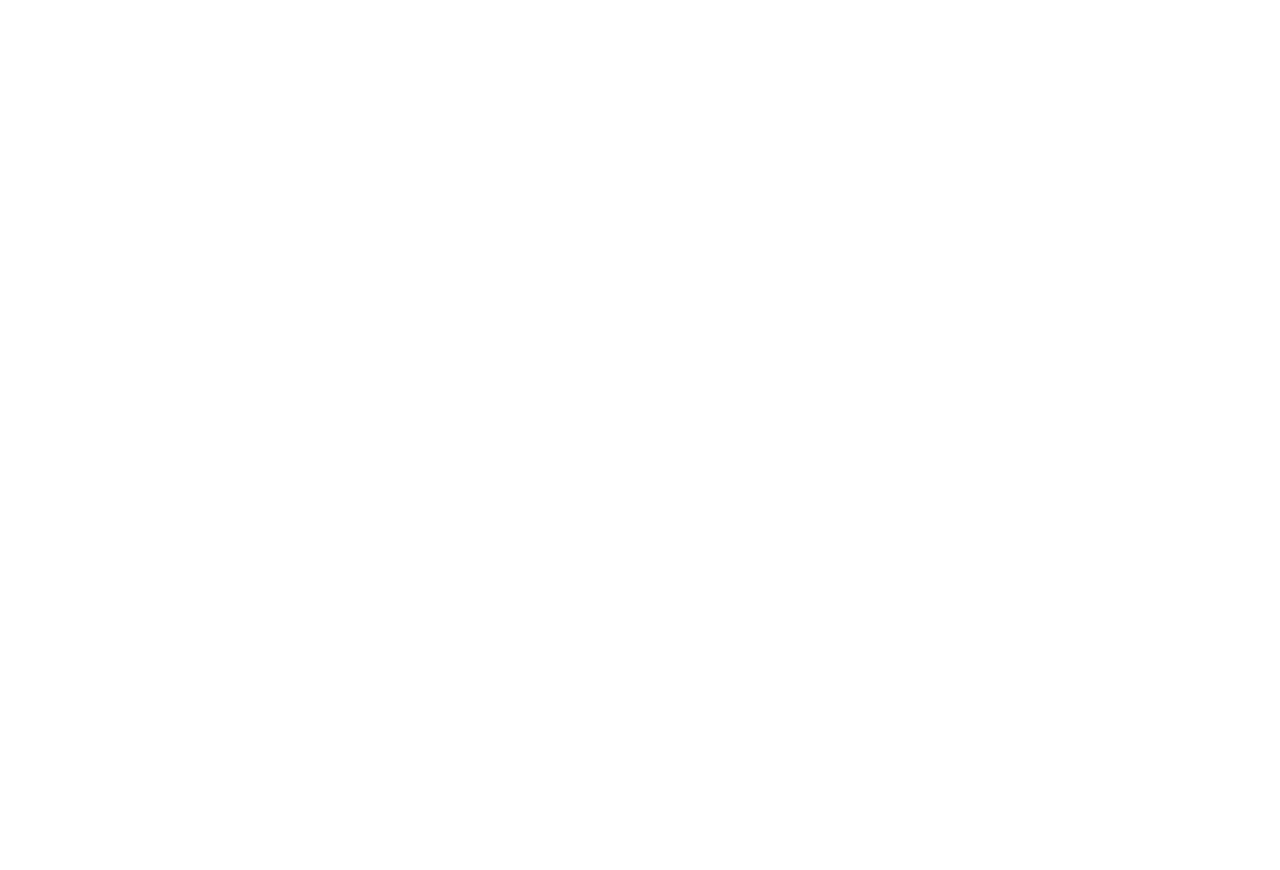
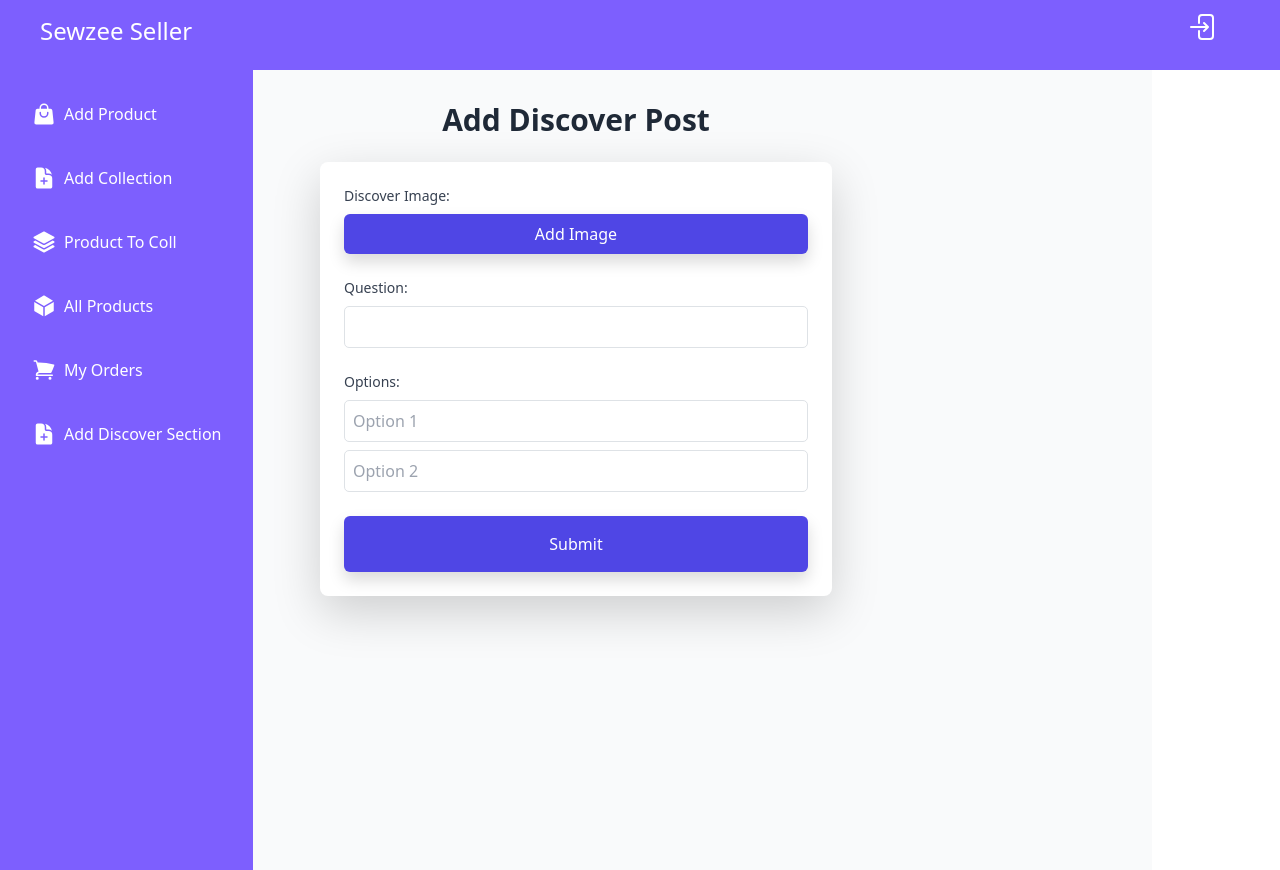
Before and after one commit to ragOP/zayy-seller, a React (Create React App) app: page /dashboard/discover in a window 1280 px wide. Before the commit this address had no page. Before the commit the page ends 800 px from the top, so only its background shows below. Built offline with nearby package versions, Linux system fonts and the light colour scheme; sample sign-in values are in the browser's storage.

Commit message:
API url change

```diff
--- a/public/index.html
+++ b/public/index.html
@@ -24,7 +24,7 @@
       work correctly both with client-side routing and a non-root public URL.
       Learn how to configure a non-root public URL by running `npm run build`.
     -->
-    <title>React App</title>
+    <title>Sewzee | Seller</title>
   </head>
   <body>
     <noscript>You need to enable JavaScript to run this app.</noscript>
--- a/src/App.js
+++ b/src/App.js
@@ -12,6 +12,7 @@
 import MyOrderDetail from "./pages/MyOrderDetails";
 import ProtectedRoute from "./Routes/ProtectedRoute";
 import DashboardPage from "./pages/Dashboard/DashboardPage";
+import AddDiscoverPost from "./pages/AddDiscoverPost";
 
 function App() {
   return (
@@ -19,14 +20,17 @@
         <Routes>
           <Route path="/" element={<ProtectedRoute element={<LoginPage />} screen="login"/>} />
           <Route path="/register" element={<RegisterPage/>}/>
+          <Route path="/dashboard" element={<DashboardPage/>}/>
+
           {/* <Route path="/register" element={<ProtectedRoute element={<RegisterPage />} />} /> */}
-          <Route path="/dashboard" element={<ProtectedRoute element={<DashboardPage/>} />} />
+          {/* <Route path="/dashboard" element={<ProtectedRoute element={<DashboardPage/>} />} /> */}
           <Route path="/dashboard/customers" element={<ProtectedRoute element={<AddProduct />} />} />
           <Route path="/dashboard/collection" element={<ProtectedRoute element={<AddCollection />} />} />
           <Route path="/dashboard/prodtocoll" element={<ProtectedRoute element={<ProductToColl />} />} />
           <Route path="/dashboard/allproducts" element={<ProtectedRoute element={<AllProducts />} />} />
           <Route path="/dashboard/myorders" element={<ProtectedRoute element={<MyOrders />} />} />
           <Route path="/myorders/order-detail" element={<ProtectedRoute element={<MyOrderDetail />} />} />
+          <Route path="/dashboard/discover" element={<ProtectedRoute element={<AddDiscoverPost />} />} />
         </Routes>
       </Router>
   );
--- a/src/components/Sidebar.jsx
+++ b/src/components/Sidebar.jsx
@@ -5,7 +5,9 @@
 function Sidebar() {
   return (
     <div className="bg-[#7D5FFE] text-white w-46 p-4 flex flex-col h-screen fixed" >
-      <Link to="/dashboard/customers" className="text-white no-underline mb-4 flex items-center hover:bg-[#6a4edb] p-2 rounded">
+      <Link to="/dashboard/customers"
+       className="text-white no-underline mb-4 flex items-center hover:bg-[#6a4edb] p-2 rounded"
+       >
         <ShoppingBagIcon className="h-6 w-6 mr-2" /> Add Product
       </Link>
       <Link to="/dashboard/collection" className="text-white no-underline mb-4 flex items-center hover:bg-[#6a4edb] p-2 rounded">
@@ -20,6 +22,9 @@
       <Link to="/dashboard/myorders" className="text-white no-underline mb-4 flex items-center hover:bg-[#6a4edb] p-2 rounded">
         <ShoppingCartIcon className="h-6 w-6 mr-2" /> My Orders
       </Link>
+      <Link to="/dashboard/discover" className="text-white no-underline mb-4 flex items-center hover:bg-[#6a4edb] p-2 rounded">
+      <DocumentPlusIcon className="h-6 w-6 mr-2" />Add Discover Section
+      </Link>
     </div>
   );
 }
--- a/src/pages/AddCollection.jsx
+++ b/src/pages/AddCollection.jsx
@@ -65,7 +65,7 @@
       });
 
       const response = await fetch(
-        "https://zayy-backend.onrender.com/api/seller/collection",
+        "https://zayy-backend-iz7q.onrender.com/api/seller/collection",
         {
           method: "POST",
           headers: {
@@ -107,7 +107,7 @@
         <Sidebar />
         <div
           className="p-8 flex items-center  flex-col bg-[white]"
-          style={{ height: "100vh", width: "90%" }}
+          style={{ height: "100vh", width: "80%" }}
         >
           <h2 className="text-4xl font-bold mb-4 text-gray-900">
             Add Collection
--- /dev/null
+++ b/src/pages/AddDiscoverPost.jsx
@@ -0,0 +1,176 @@
+import React, { useRef, useState } from "react";
+import { useNavigate } from "react-router-dom";
+import { ToastContainer, toast } from "react-toastify";
+import "react-toastify/dist/ReactToastify.css";
+import Header from "../components/Header";
+import Sidebar from "../components/Sidebar";
+
+const AddDiscoverPost = () => {
+  const navigate = useNavigate();
+  const fileInputRef = useRef(null);
+  const [formData, setFormData] = useState({
+    image: null,
+    question: '',
+    options: ['', ''], // Two empty options
+  });
+
+  const handleChange = (e) => {
+    const { name, type, files, value } = e.target;
+    if (type === "file") {
+      setFormData((prevState) => ({ ...prevState, [name]: files[0] }));
+    } else {
+      setFormData((prevState) => ({ ...prevState, [name]: value }));
+    }
+  };
+
+  const handleOptionChange = (index, value) => {
+    const updatedOptions = [...formData.options];
+    updatedOptions[index] = value;
+    setFormData((prevState) => ({ ...prevState, options: updatedOptions }));
+  };
+
+  const handleAddImage = () => {
+    fileInputRef.current.click();
+  };
+
+  const handleDeleteImage = () => {
+    setFormData((prevState) => ({ ...prevState, image: null }));
+  };
+
+  const handleSubmit = async (e) => {
+    e.preventDefault();
+    const formDataForRequest = new FormData();
+    for (const key in formData) {
+      if (formData[key]) {
+        if (Array.isArray(formData[key])) {
+          formData[key].forEach(option => formDataForRequest.append(`${key}[]`, option));
+        } else {
+          formDataForRequest.append(key, formData[key]);
+        }
+      }
+    }
+
+    const token = localStorage.getItem("token");
+    let loadingToastId;
+    try {
+      loadingToastId = toast.info("Adding Post. Please wait...", {
+        position: "bottom-right",
+        autoClose: false,
+        hideProgressBar: false,
+      });
+
+      const response = await fetch("https://zayy-backend-iz7q.onrender.com/api/seller/addPost", {
+        method: "POST",
+        headers: { Authorization: `Bearer ${token}` },
+        body: formDataForRequest,
+      });
+
+      if (response.ok) {
+        toast.update(loadingToastId, {
+          render: "Post added successfully",
+          type: "success",
+          autoClose: 2000,
+        });
+        setTimeout(() => navigate("/dashboard"), 2000);
+      } else {
+        const errorMessage = await response.json();
+        throw new Error(JSON.stringify(errorMessage));
+      }
+    } catch (error) {
+      const parsedError = JSON.parse(error.message);
+      toast.update(loadingToastId, {
+        render: parsedError.message,
+        type: "error",
+        autoClose: 2000,
+      });
+    }
+  };
+
+  return (
+    <>
+      <ToastContainer position="bottom-right" autoClose={5000} theme="light" />
+      <Header />
+      <div className="flex">
+        <Sidebar />
+        <div className="p-8 flex flex-col items-center bg-gray-50" style={{ height: "100vh", width: "90%" }}>
+          <h2 className="text-3xl font-bold mb-6 text-gray-800">Add Discover Post</h2>
+          <form onSubmit={handleSubmit} className="w-full max-w-lg bg-white shadow-lg rounded-lg p-6">
+            <div className="mb-4">
+              <label htmlFor="image" className="block text-sm font-medium text-gray-700 mb-2">Discover Image:</label>
+              <div className="flex items-center mb-4">
+                <button
+                  type="button"
+                  onClick={handleAddImage}
+                  className="py-2 px-4 bg-indigo-600 text-white rounded-md shadow hover:bg-indigo-700 transition duration-200 ease-in-out"
+                >
+                  Add Image
+                </button>
+                <input
+                  type="file"
+                  id="image"
+                  name="image"
+                  accept="image/*"
+                  ref={fileInputRef}
+                  onChange={handleChange}
+                  className="hidden"
+                />
+              </div>
+              {formData.image && (
+                <div className="relative">
+                  <img
+                    src={URL.createObjectURL(formData.image)}
+                    alt="Product"
+                    className="h-32 w-32 object-cover rounded-md border border-gray-300 shadow-md mb-2"
+                  />
+                  <button
+                    type="button"
+                    onClick={handleDeleteImage}
+                    className="absolute top-0 right-0 bg-red-600 text-white rounded-full h-8 w-8 flex items-center justify-center hover:bg-red-700"
+                  >
+                    &times;
+                  </button>
+                </div>
+              )}
+            </div>
+
+
+            <div className="mb-4">
+              <label htmlFor="question" className="block text-sm font-medium text-gray-700 mb-2">Question:</label>
+              <input
+                type="text"
+                id="question"
+                name="question"
+                value={formData.question}
+                onChange={handleChange}
+                className="mt-1 block w-full border border-gray-300 rounded-md p-2 focus:outline-none focus:ring focus:ring-indigo-500"
+              />
+            </div>
+
+            <div className="mb-4">
+              <label className="block text-sm font-medium text-gray-700 mb-2">Options:</label>
+              {formData.options.map((option, index) => (
+                <input
+                  key={index}
+                  type="text"
+                  value={option}
+                  onChange={(e) => handleOptionChange(index, e.target.value)}
+                  className="mt-1 block w-full border border-gray-300 rounded-md p-2 focus:outline-none focus:ring focus:ring-indigo-500 mb-2"
+                  placeholder={`Option ${index + 1}`}
+                />
+              ))}
+            </div>
+
+            <button
+              type="submit"
+              className="w-full py-3 px-4 bg-indigo-600 text-white rounded-md shadow hover:bg-indigo-700 transition duration-200 ease-in-out"
+            >
+              Submit
+            </button>
+          </form>
+        </div>
+      </div>
+    </>
+  );
+};
+
+export default AddDiscoverPost;
--- a/src/pages/AddProduct.jsx
+++ b/src/pages/AddProduct.jsx
@@ -141,7 +141,7 @@
         theme: "light",
       });
       const response = await fetch(
-        "https://zayy-backend.onrender.com/api/seller/addProduct",
+        "https://zayy-backend-iz7q.onrender.com/api/seller/addProduct",
         {
           method: "POST",
           headers: {
@@ -186,7 +186,7 @@
             <Header/>
       <div className="flex">
       <Sidebar/>
-      <div className="p-8 flex items-center justify-center flex-col bg-[white]" style={{width:"90%",height:"auto",marginLeft:'200px'}}>
+      <div className="p-8 flex items-center justify-center flex-col bg-[white]" style={{width:"90%",height:"auto",marginLeft:'250px'}}>
         <h2 className="text-4xl font-bold mb-4 text-gray-900">Add Product</h2>
         <form
           onSubmit={handleSubmit}
--- a/src/pages/AllProducts.jsx
+++ b/src/pages/AllProducts.jsx
@@ -20,9 +20,9 @@
 
     let apiUrl = '';
     if (selectedOption === 'approve') {
-      apiUrl = 'https://zayy-backend.onrender.com/api/seller/getAllProducts';
+      apiUrl = 'https://zayy-backend-iz7q.onrender.com/api/seller/getAllProducts';
     } else if (selectedOption === 'pending') {
-      apiUrl = 'https://zayy-backend.onrender.com/api/seller/getAllPendingProduct';
+      apiUrl = 'https://zayy-backend-iz7q.onrender.com/api/seller/getAllPendingProduct';
     }
 
     if (apiUrl) {
@@ -56,7 +56,7 @@
     <Header/>
     <div className="flex">
       <Sidebar/>
-      <div className="p-8 flex-col bg-[white]"  style={{width:"87%",height:"auto" ,marginLeft:"auto"}}      >
+      <div className="p-8 flex-col bg-[white]"  style={{width:"87%",height:"auto" ,marginLeft:"250px"}}      >
     <div className="overflow-x-auto">
       {error && <p className="text-red-500">{error}</p>}
       <select id="approvalDropdown"
--- a/src/pages/LoginPage.jsx
+++ b/src/pages/LoginPage.jsx
@@ -31,7 +31,7 @@
       });
 
       const response = await fetch(
-        "https://zayy-backend.onrender.com/api/auth/sellerLogin",
+        "https://zayy-backend-iz7q.onrender.com/api/auth/sellerLogin",
         {
           method: "POST",
           headers: { "Content-Type": "application/json" },
--- a/src/pages/MyOrderDetails.jsx
+++ b/src/pages/MyOrderDetails.jsx
@@ -20,7 +20,7 @@
 
   const handleReject = async () => {
     try {
-      const response = await fetch('https://zayy-backend.onrender.com/api/seller/cancelOrder', {
+      const response = await fetch('https://zayy-backend-iz7q.onrender.com/api/seller/cancelOrder', {
         method: 'POST',
         headers: {
           'Content-Type': 'application/json',
--- a/src/pages/MyOrders.jsx
+++ b/src/pages/MyOrders.jsx
@@ -17,7 +17,7 @@
       return;
     }
 
-    const apiUrl = 'https://zayy-backend.onrender.com/api/seller/approvedOrders';
+    const apiUrl = 'https://zayy-backend-iz7q.onrender.com/api/seller/approvedOrders';
 
     fetch(apiUrl, {
       headers: {
@@ -101,7 +101,7 @@
       <Header />
       <div className="flex">
         <Sidebar />
-        <div className="p-8 flex-col bg-[white]"  style={{width:"87%",height:"auto" ,marginLeft:"auto"}}>
+        <div className="p-8 flex-col bg-[white]"  style={{width:"87%",height:"auto" ,marginLeft:"250px"}}>
 
           <div className="overflow-x-auto">
             {error && <p className="text-red-500">{error}</p>}
--- a/src/pages/RegisterPage.jsx
+++ b/src/pages/RegisterPage.jsx
@@ -63,7 +63,7 @@
         theme: "light",
       });
       const response = await fetch(
-        "https://zayy-backend.onrender.com/api/auth/sellerRegister",
+        "https://zayy-backend-iz7q.onrender.com/api/auth/sellerRegister",
         {
           method: "POST",
           body: formDataForRequest,
```
Also changed, not shown: src/pages/ProductToColl.jsx (+4 -4 lines), 1 other file (tests, documents, lock files or other folders).
